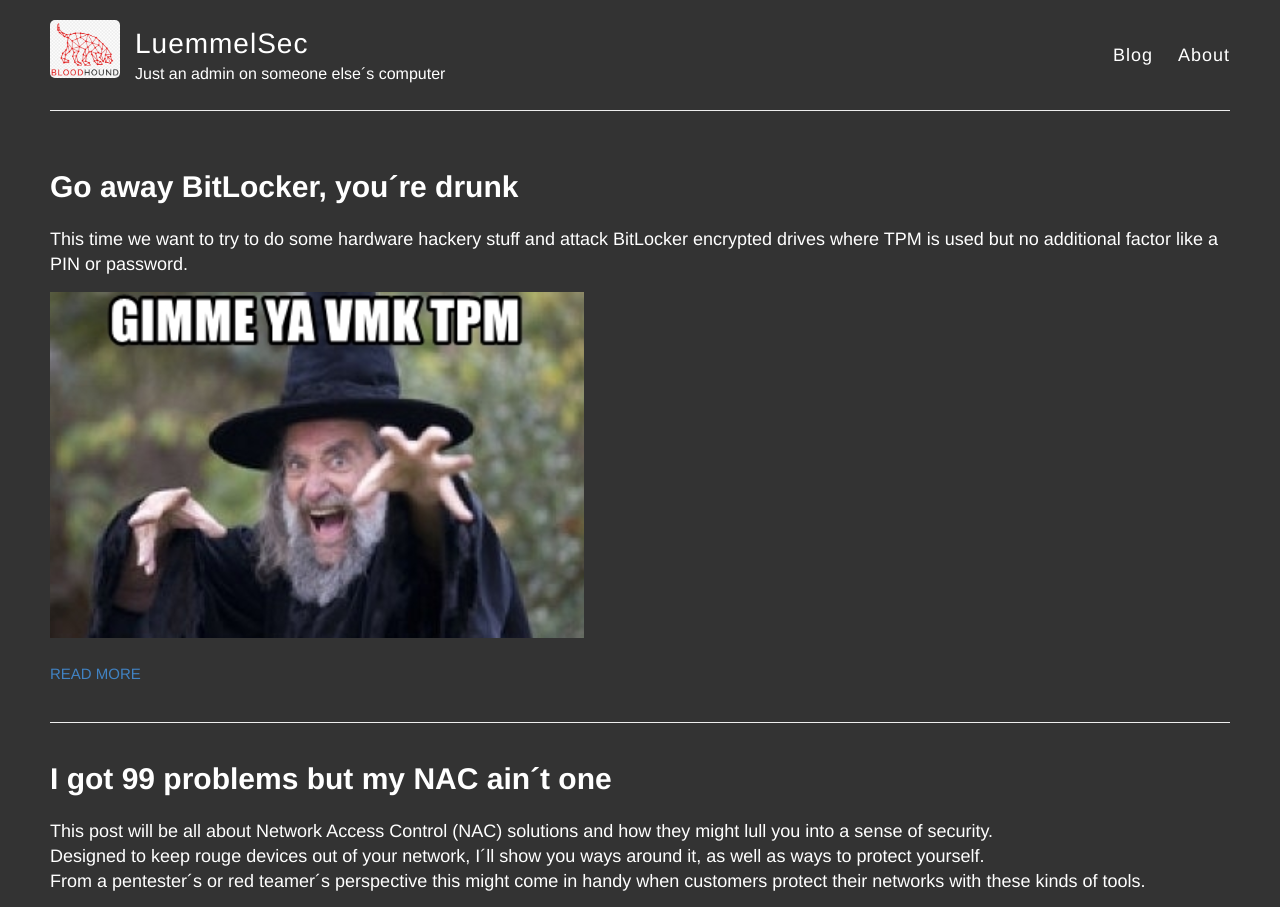
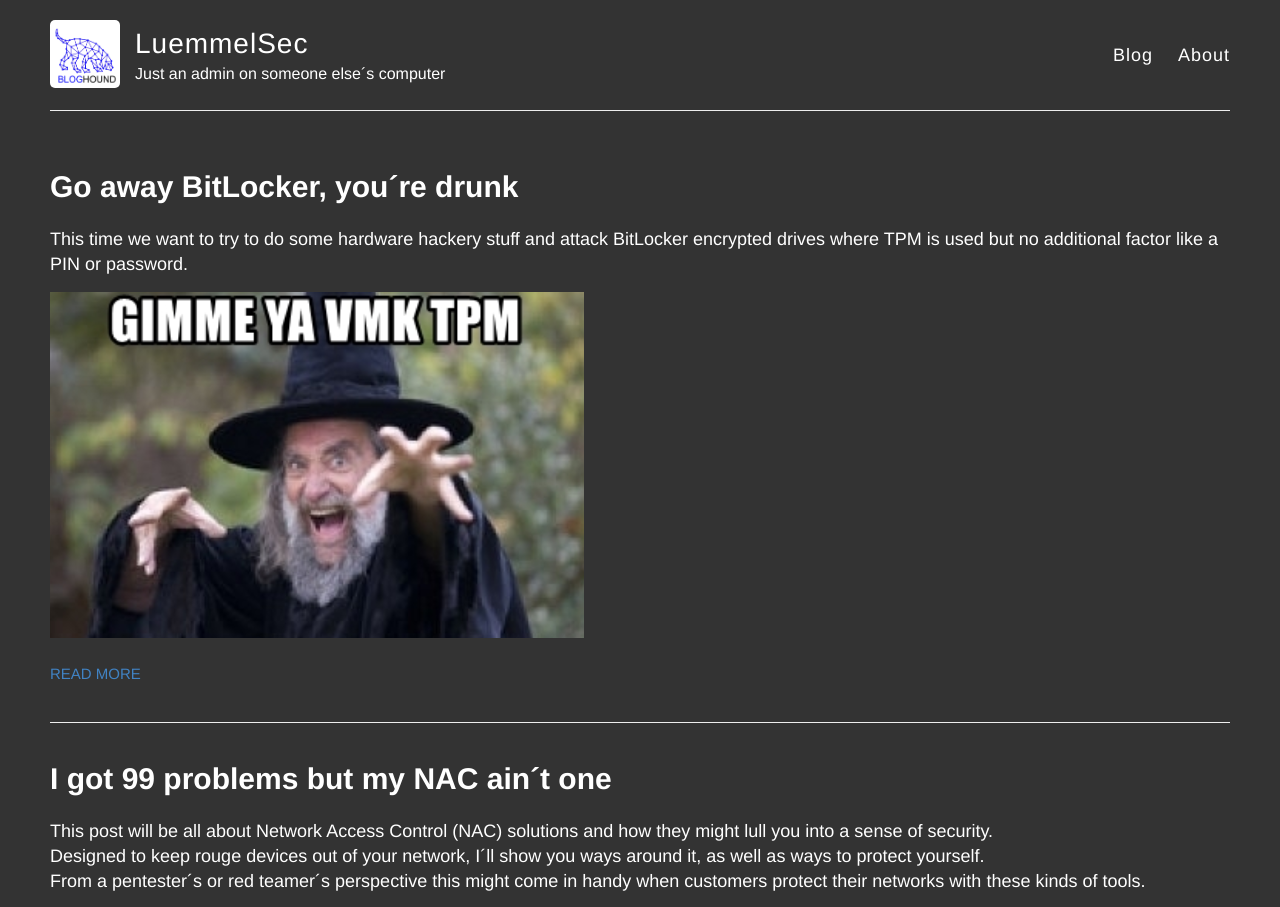
Before and after one commit to LuemmelSec/LuemmelSec.github.io, a Jekyll site: the page built from index.html, in a window 1280 px wide. Shown: the top 907 px of the page. Built offline with Jekyll 4.4.1, drawn with Linux system fonts in a browser that asks for light colours.

Commit message:
Update _config.yml

```diff
--- a/_config.yml
+++ b/_config.yml
@@ -9,7 +9,7 @@
 description: Just an admin on someone else´s computer
 
 # URL of your avatar or profile pic (you could use your GitHub profile pic)
-avatar: https://github.com/LuemmelSec/LuemmelSec.github.io/blob/main/images/bloodhound.png?raw=true
+avatar: https://github.com/LuemmelSec/LuemmelSec.github.io/blob/main/images/Bloghound.jpg?raw=true
 
 #
 # Flags below are optional
```
